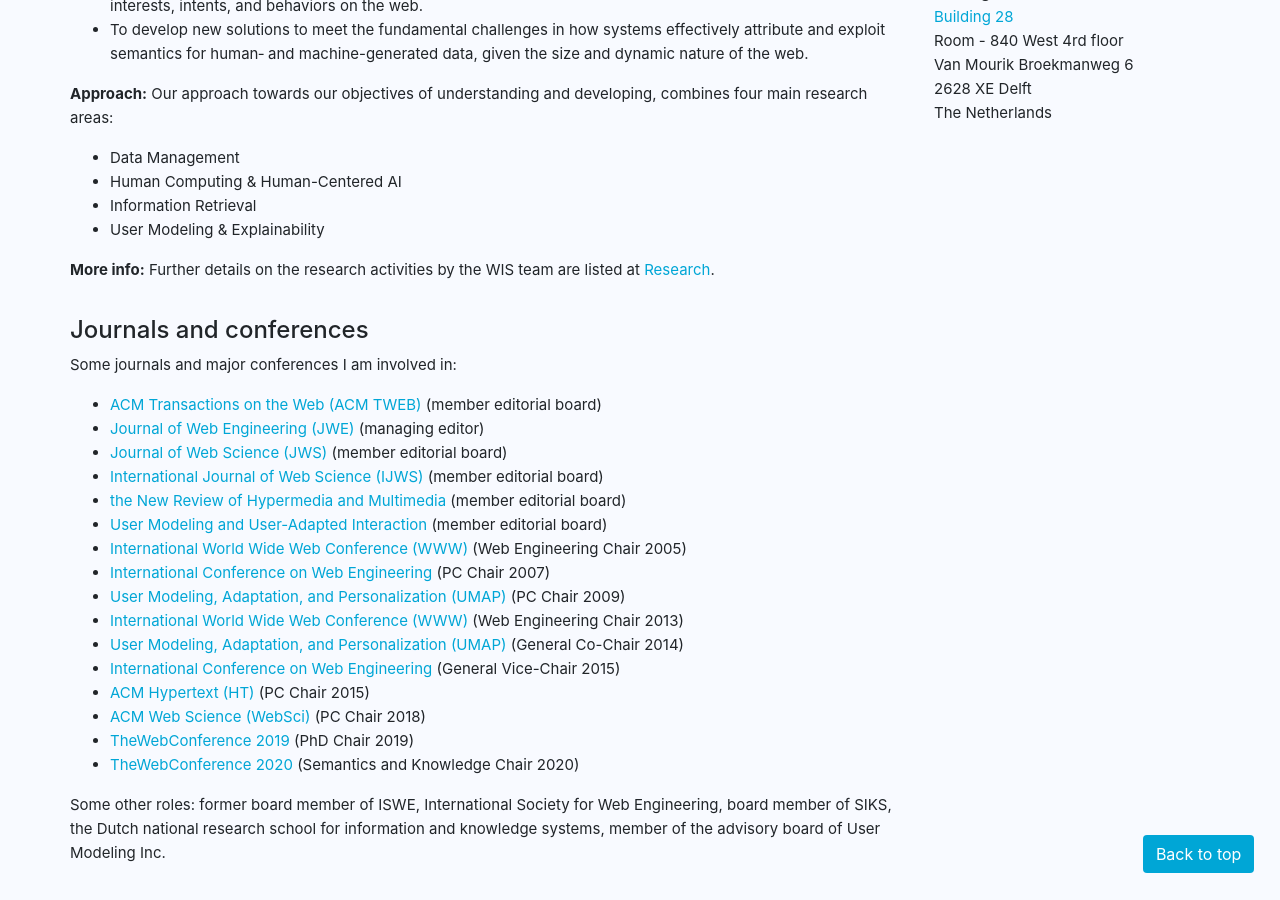
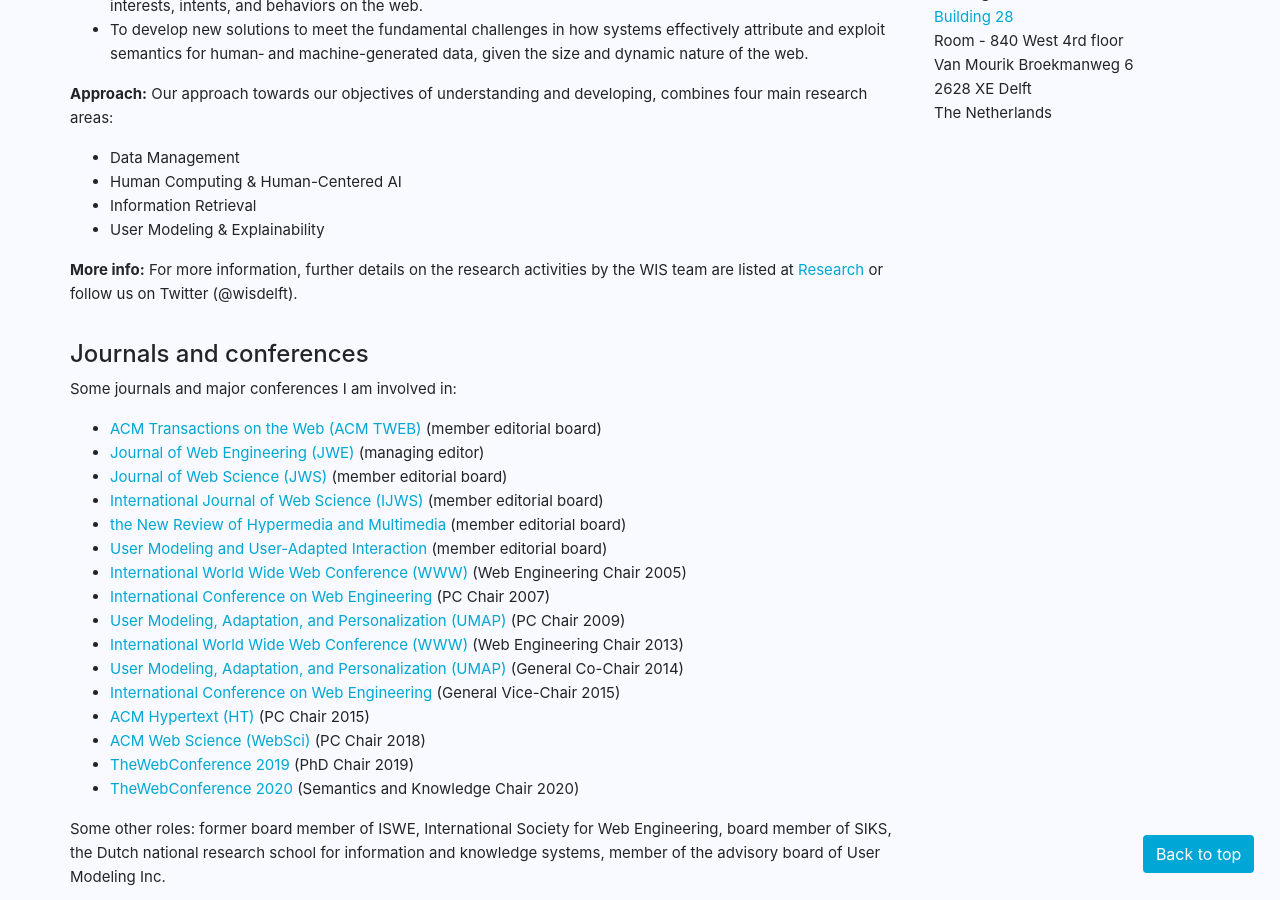
Before and after one commit to wis-delft/wis-delft.github.io, a Jekyll site: the page built from _details/research.md, in a window 1280 px wide and 900 px high, scrolled down 855 px. Built offline with Jekyll 4.4.1, drawn with Linux system fonts in a browser that asks for light colours; some of the changed text lies outside the part shown.

Commit message:
Update research.md

```diff
--- a/_details/research.md
+++ b/_details/research.md
@@ -51,7 +51,7 @@
 - Information Retrieval
 - User Modeling & Explainability
 
-**More info:** Further details on the research activities by the WIS team are listed at [Research](http://www.wis.ewi.tudelft.nl/?id=297).
+**More info:** For more information, further details on the research activities by the WIS team are listed at [Research](http://www.wis.ewi.tudelft.nl/?id=297) or follow us on Twitter (@wisdelft).
 
 #### Journals and conferences
 
```
Also changed, not shown: other parts of _details/research.md (+0 -5 lines).
